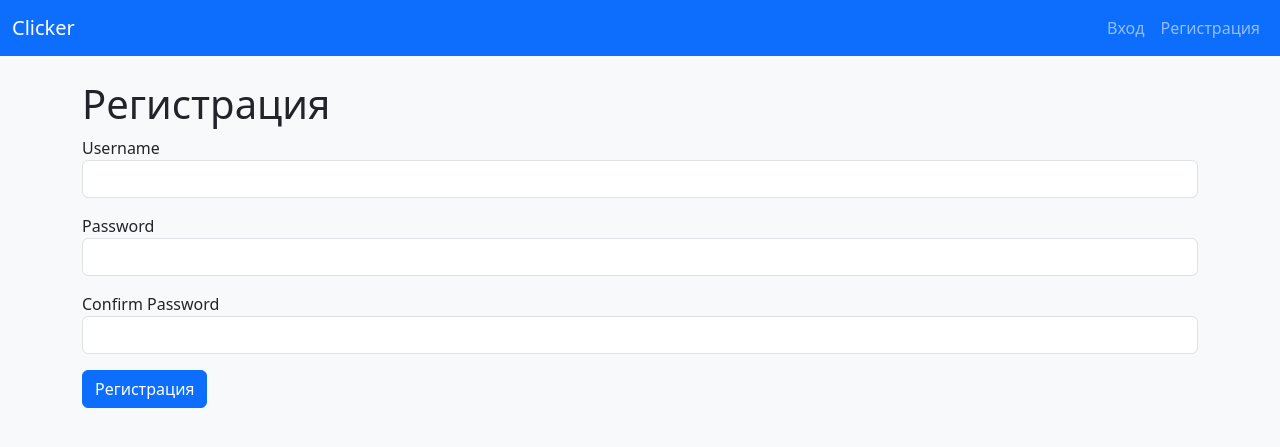
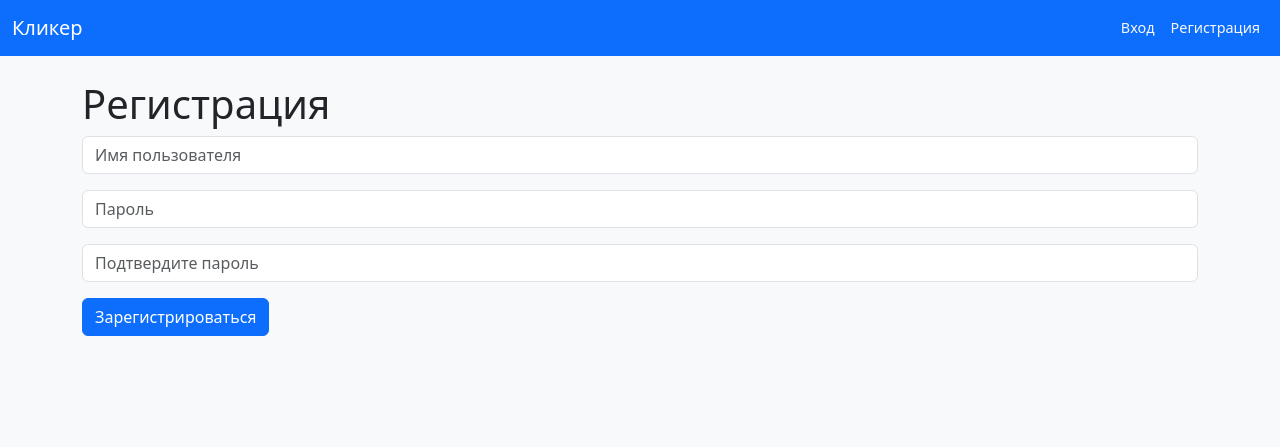
Before and after one commit to ai-zerocoder-ai/test_VD09, a Flask app: page /register in a window 1280 px wide. Shown: the top 447 px of the page. Run offline with Flask 3, Linux system fonts and the light colour scheme.

Commit message:
update clicker 2 RU

```diff
--- a/app/forms.py
+++ b/app/forms.py
@@ -1,21 +1,20 @@
 from flask_wtf import FlaskForm
 from wtforms import StringField, PasswordField, SubmitField
 from wtforms.validators import DataRequired, Length, EqualTo, ValidationError
-
 from app.models import User
 
+class LoginForm(FlaskForm):
+    username = StringField('Имя пользователя', validators=[DataRequired()])
+    password = PasswordField('Пароль', validators=[DataRequired()])
+    submit = SubmitField('Войти')
+
 class RegistrationForm(FlaskForm):
-    username = StringField('Username', validators=[DataRequired(), Length(min=2, max=20)])
-    password = PasswordField('Password', validators=[DataRequired()])
-    confirm_password = PasswordField('Confirm Password', validators=[DataRequired(), EqualTo('password')])
-    submit = SubmitField('Регистрация')
+    username = StringField('Имя пользователя', validators=[DataRequired(), Length(min=2, max=20)])
+    password = PasswordField('Пароль', validators=[DataRequired()])
+    confirm_password = PasswordField('Подтвердите пароль', validators=[DataRequired(), EqualTo('password')])
+    submit = SubmitField('Зарегистрироваться')
 
     def validate_username(self, username):
         user = User.query.filter_by(username=username.data).first()
         if user:
             raise ValidationError('Такое имя уже существует.')
-
-class LoginForm(FlaskForm):
-    username = StringField('Username', validators=[DataRequired()])
-    password = PasswordField('Password', validators=[DataRequired()])
-    submit = SubmitField('Вход')
--- a/app/routes.py
+++ b/app/routes.py
@@ -21,6 +21,10 @@ def register():
         db.session.commit()
         flash('Вы успешно зарегистрировались!', 'success')
         return redirect(url_for('login'))
+    elif form.errors:  # Если есть ошибки в форме
+        for field, errors in form.errors.items():
+            for error in errors:
+                flash(error, 'danger')  # Отображаем каждую ошибку как flash-сообщение
     return render_template("register.html", form=form)
 
 @app.route('/login', methods=['GET', 'POST'])
--- a/app/templates/base.html
+++ b/app/templates/base.html
@@ -1,15 +1,15 @@
 <!DOCTYPE html>
-<html lang="en">
+<html lang="ru">
 <head>
     <meta charset="UTF-8">
     <meta name="viewport" content="width=device-width, initial-scale=1.0">
-    <title>Clicker</title>
+    <title>Кликер</title>
     <link href="https://cdn.jsdelivr.net/npm/bootstrap@5.3.0/dist/css/bootstrap.min.css" rel="stylesheet">
 </head>
 <body class="bg-light">
 <nav class="navbar navbar-expand-lg navbar-dark bg-primary">
     <div class="container-fluid">
-        <a class="navbar-brand" href="{{ url_for('index') }}">Clicker</a>
+        <a class="navbar-brand" href="{{ url_for('index') }}">Кликер</a>
         <div class="collapse navbar-collapse">
             <ul class="navbar-nav ms-auto">
                 {% if current_user.is_authenticated %}
@@ -18,10 +18,10 @@
                     </li>
                 {% else %}
                     <li class="nav-item">
-                        <a class="nav-link" href="{{ url_for('login') }}">Вход</a>
+                        <a class="nav-link text-small text-light" style="font-size: 0.9rem;" href="{{ url_for('login') }}">Вход</a>
                     </li>
                     <li class="nav-item">
-                        <a class="nav-link" href="{{ url_for('register') }}">Регистрация</a>
+                        <a class="nav-link text-small text-light" style="font-size: 0.9rem;" href="{{ url_for('register') }}">Регистрация</a>
                     </li>
                 {% endif %}
             </ul>
--- a/app/templates/login.html
+++ b/app/templates/login.html
@@ -4,12 +4,10 @@
     <form method="post" action="{{ url_for('login') }}">
         {{ form.hidden_tag() }}
         <div class="mb-3">
-            {{ form.username.label }}
-            {{ form.username(class="form-control") }}
+            {{ form.username(class="form-control", placeholder="Имя пользователя") }}
         </div>
         <div class="mb-3">
-            {{ form.password.label }}
-            {{ form.password(class="form-control") }}
+            {{ form.password(class="form-control", placeholder="Пароль") }}
         </div>
         <div>
             {{ form.submit(class="btn btn-primary") }}
--- a/app/templates/register.html
+++ b/app/templates/register.html
@@ -4,16 +4,13 @@
     <form method="post" action="{{ url_for('register') }}">
         {{ form.hidden_tag() }}
         <div class="mb-3">
-            {{ form.username.label }}
-            {{ form.username(class="form-control") }}
+            {{ form.username(class="form-control", placeholder="Имя пользователя") }}
         </div>
         <div class="mb-3">
-            {{ form.password.label }}
-            {{ form.password(class="form-control") }}
+            {{ form.password(class="form-control", placeholder="Пароль") }}
         </div>
         <div class="mb-3">
-            {{ form.confirm_password.label }}
-            {{ form.confirm_password(class="form-control") }}
+            {{ form.confirm_password(class="form-control", placeholder="Подтвердите пароль") }}
         </div>
         <div>
             {{ form.submit(class="btn btn-primary") }}
```
